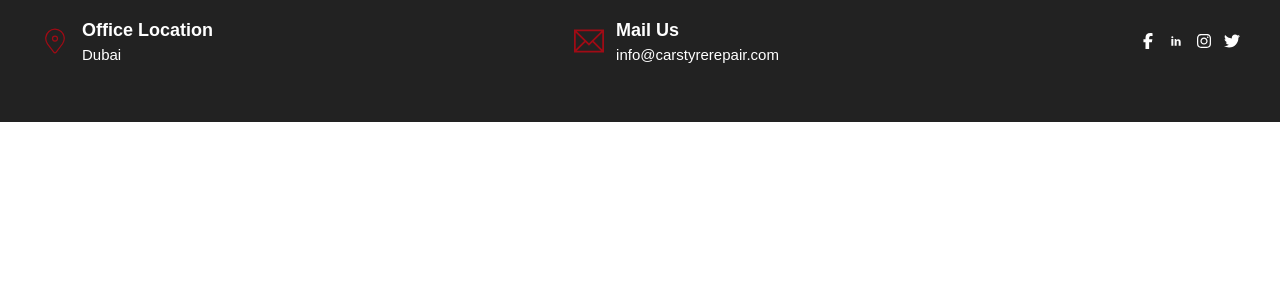
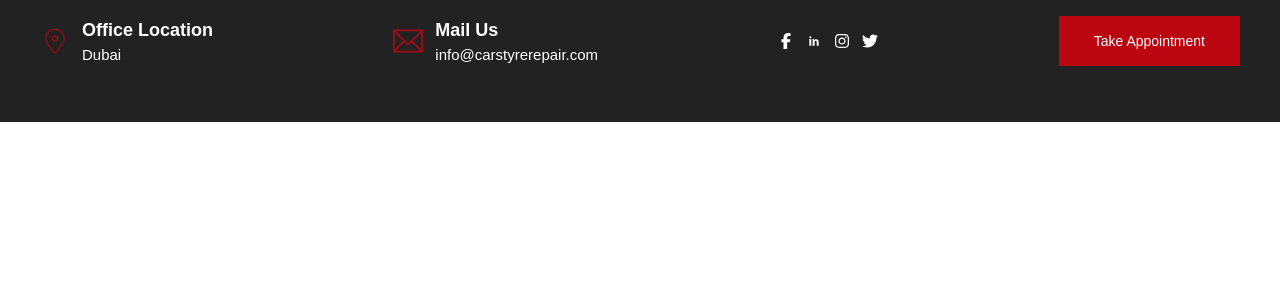
Before and after one commit to TopDEV-fs/CarstyreRepair_Website, a Next.js app: page / in a window 1280 px wide. Shown: the top 300 px of the page. Built offline with nearby package versions, Linux system fonts and the light colour scheme.

Commit message:
add appointment button in header section

```diff
--- a/src/app/Components/Header.jsx
+++ b/src/app/Components/Header.jsx
@@ -36,6 +36,12 @@ const Header = () => {
                     <li><a href="#"><FaTwitter /></a></li>
                 </ul>
             </div>
+            {/* Appointment Button */}
+            <div className='flex items-center'>
+                <a href='#' className='bg-[#BB0612] text-center text-sm py-[15px] px-[35px] hover:bg-transparent'>
+                    Take Appointment
+                </a>
+            </div>
         </div>
     </header>
   )
```
